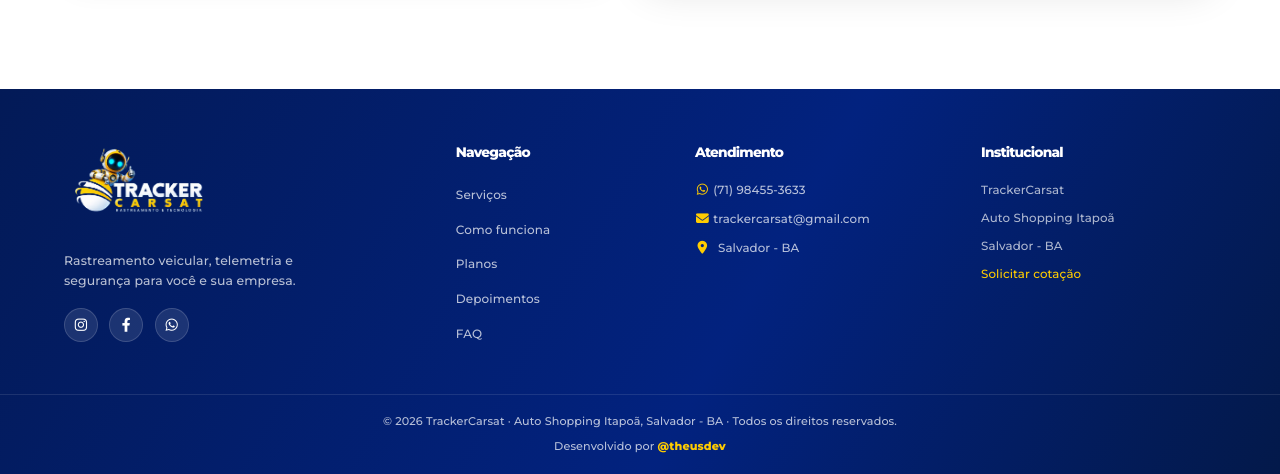
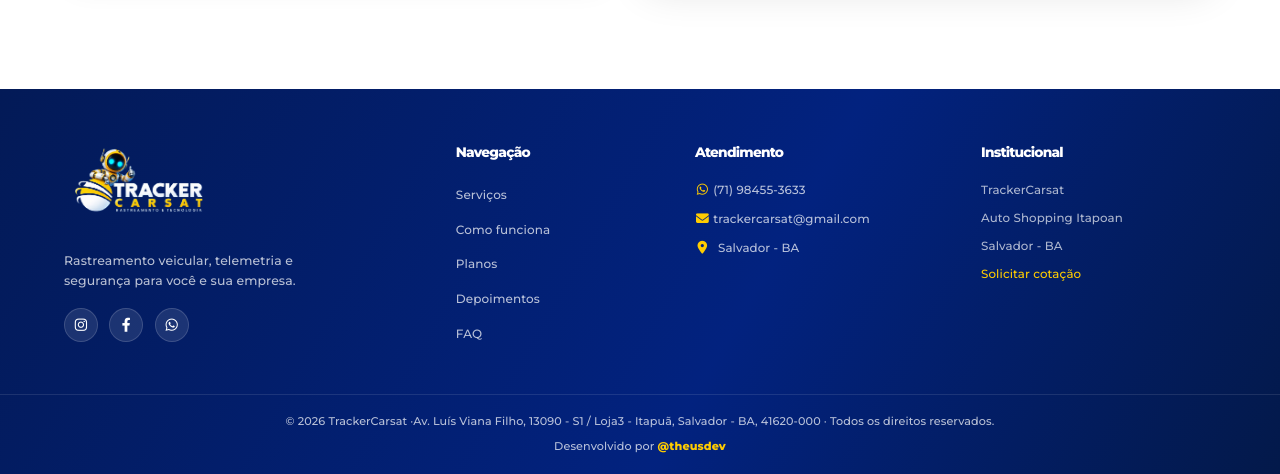
Before and after one commit to theuszinp/sitenovotracker, a plain HTML site: page index.html in a window 1280 px wide. Shown: the part 9035-9509 px from the top of the page. Drawn offline with Linux system fonts and the light colour scheme.

Commit message:
Fix footer location and update contact details
Updated footer text to correct location and details.

```diff
--- a/index.html
+++ b/index.html
@@ -877,7 +877,7 @@
       <div class="footer-institutional">
         <h4>Institucional</h4>
         <p>TrackerCarsat</p>
-        <p>Auto Shopping Itapoã</p>
+        <p>Auto Shopping Itapoan</p>
         <p>Salvador - BA</p>
         <a href="#cotacao">Solicitar cotação</a>
       </div>
@@ -885,7 +885,7 @@
 
     <div class="footer-bottom">
       <div class="container">
-        <p>&copy; 2026 TrackerCarsat · Auto Shopping Itapoã, Salvador - BA · Todos os direitos reservados.</p>
+        <p>&copy; 2026 TrackerCarsat ·Av. Luís Viana Filho, 13090 - S1 / Loja3 - Itapuã, Salvador - BA, 41620-000 · Todos os direitos reservados.</p>
         <p class="developer-credit">
           Desenvolvido por
           <a href="https://www.instagram.com/theuszinp/" target="_blank" rel="noopener noreferrer" aria-label="Instagram do desenvolvedor @theusdev">@theusdev</a>
```
